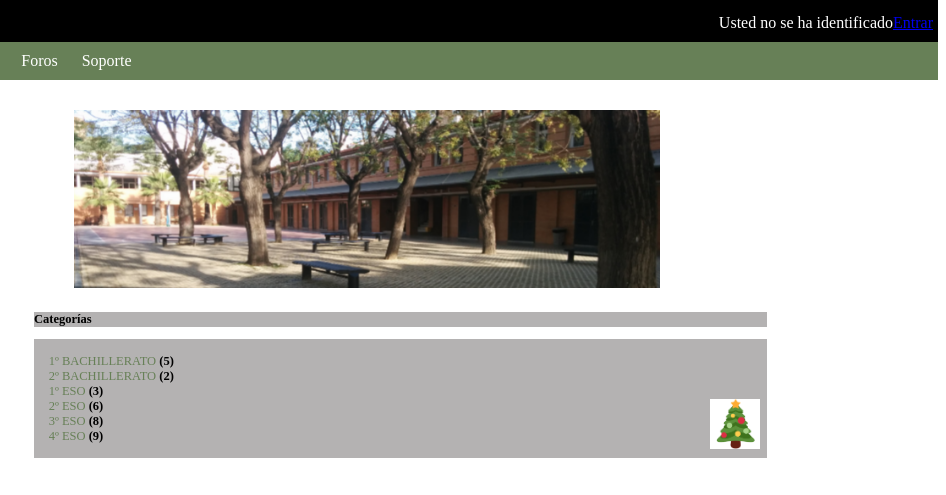
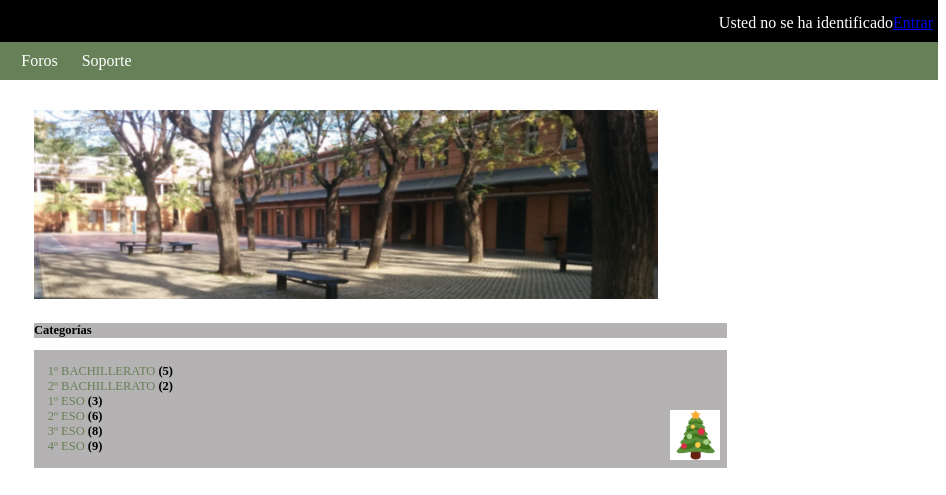
Before and after one commit to agirbur276/Lenguaje-de-marcas, a plain HTML site: page css/practica clase/ej.html in a window 1280 px wide. Shown: the part 94-589 px from the top of the page, 334-1280 px from the left. Drawn offline with Linux system fonts and the light colour scheme.

Commit message:
Add files via upload

```diff
--- a/css/practica clase/style.css
+++ b/css/practica clase/style.css
@@ -64,8 +64,7 @@
 }
 
 .imagenesies img {
-    margin-left: 40px;
-    width: 80%;
+    width: 90%;
 }
 
 .calendario {
```
